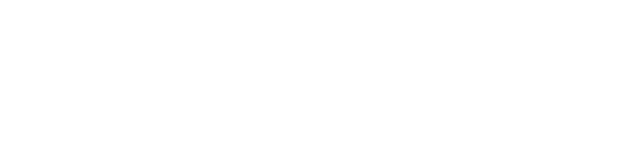
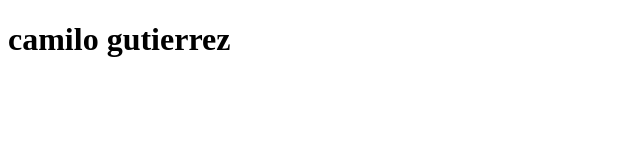
Before and after one commit to camilein-1/primer-repositorio, a plain HTML site: page index.html in a window 1280 px wide. Shown: the whole page, without its empty margins (0-640 px from the left). Drawn offline with Linux system fonts and the light colour scheme.

Commit message:
agregamos un h1

```diff
--- a/index.html
+++ b/index.html
@@ -7,6 +7,6 @@
     <title>Document</title>
 </head>
 <body>
-
+    <h1>camilo gutierrez </h1>
 </body>
 </html>
```
